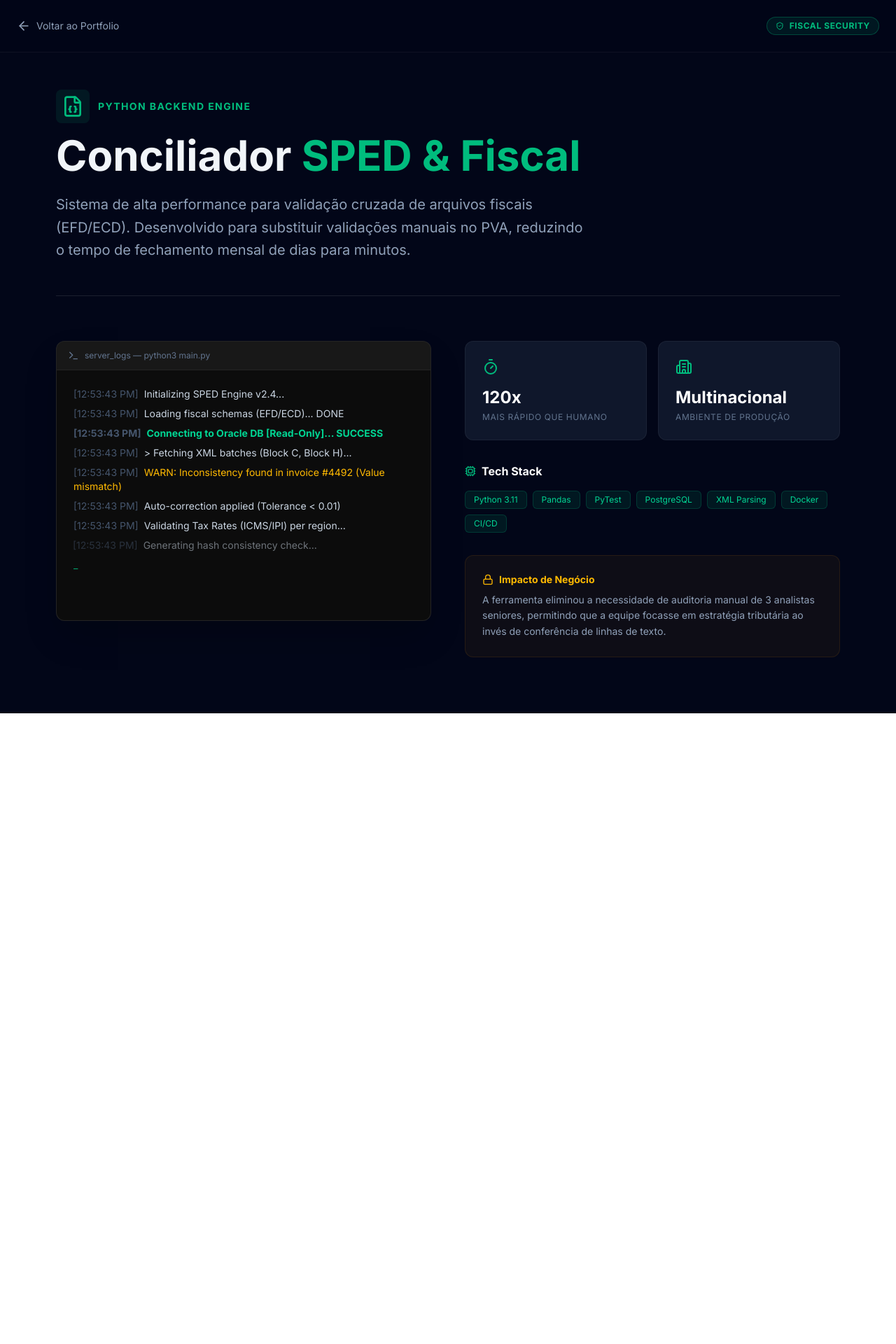
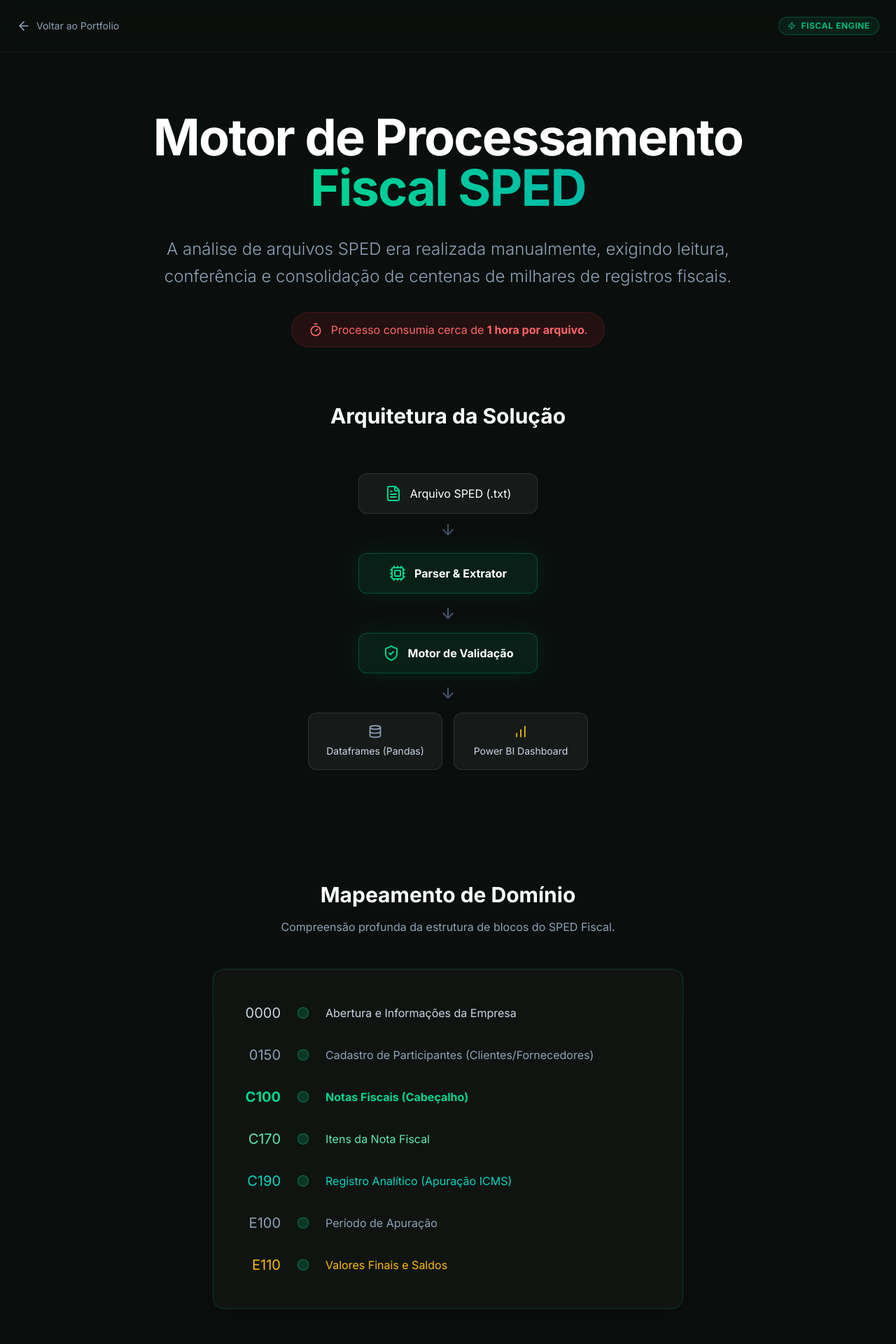
Before and after one commit to Nibson-dev/nibson-portfolio, a Next.js app: page /projects/sped in a window 1280 px wide. Shown: the top 1920 px of the page at 70% size. Before the commit the page ends 1019 px from the top, so only its background shows below. Built offline with nearby package versions, Linux system fonts and the light colour scheme.

Commit message:
refactor(sped): completely redesign page to focus on architecture, domain knowledge and stateless processing

```diff
--- a/app/projects/sped/page.tsx
+++ b/app/projects/sped/page.tsx
@@ -1,160 +1,221 @@
 "use client";
 
 /**
- * @component SpedPage
- * @description Visualização interativa do motor de processamento fiscal (SPED).
- * * ARCHITECTURE NOTE:
- * O processamento real ocorre no backend (Python/Pandas). Esta interface
- * simula o output do terminal para demonstrar ao usuário final a velocidade
- * e as etapas de validação que ocorrem "under the hood".
+ * @file SpedPage.tsx
+ * @description Apresentação do Motor de Processamento Fiscal.
+ * Foco em Arquitetura, Domínio de Negócio e Storytelling.
  */
 
 import { motion } from "framer-motion";
-import { ArrowLeft, Lock, Terminal, Cpu, Zap, FileJson, Building2, Timer, ShieldCheck } from "lucide-react";
+import { ArrowLeft, ArrowDown, FileText, Cpu, Database, BarChart, ShieldCheck, Zap, CheckCircle2, ServerOff, Timer, ArrowRight } from "lucide-react";
 import Link from "next/link";
-import { useEffect, useState } from "react";
 
 export default function SpedPage() {
-  const [logs, setLogs] = useState<string[]>([]);
-
-  // Simulation sequence demonstrating the validation pipeline
-  useEffect(() => {
-    const steps = [
-      { text: "Initializing SPED Engine v2.4...", delay: 500 },
-      { text: "Loading fiscal schemas (EFD/ECD)... DONE", delay: 1200 },
-      { text: "Connecting to Oracle DB [Read-Only]... SUCCESS", delay: 2000 },
-      { text: "> Fetching XML batches (Block C, Block H)...", delay: 2800 },
-      { text: "WARN: Inconsistency found in invoice #4492 (Value mismatch)", delay: 3500, color: "text-amber-400" },
-      { text: "Auto-correction applied (Tolerance < 0.01)", delay: 4000 },
-      { text: "Validating Tax Rates (ICMS/IPI) per region...", delay: 4800 },
-      { text: "Generating hash consistency check...", delay: 5500 },
-      { text: "SUCCESS: Report generated in /outputs/fiscal_2025.pdf", delay: 6500, color: "text-emerald-400" },
-    ];
-
-    let timeouts: NodeJS.Timeout[] = [];
-
-    steps.forEach((step, index) => {
-      const timeout = setTimeout(() => {
-        setLogs((prev) => [...prev, step.text]);
-      }, step.delay);
-      timeouts.push(timeout);
-    });
-
-    // Defensive Cleanup
-    return () => timeouts.forEach(clearTimeout);
-  }, []);
-
   return (
-    <main className="min-h-screen bg-slate-950 text-emerald-500 font-mono selection:bg-emerald-500/30">
+    <main className="min-h-screen bg-[#0a0f0d] text-slate-300 font-sans selection:bg-emerald-500/30">
 
       {/* NAV */}
-      <nav className="fixed top-0 left-0 w-full z-50 px-6 py-6 flex justify-between items-center bg-slate-950/80 backdrop-blur-md border-b border-white/5">
+      <nav className="fixed top-0 left-0 w-full z-50 px-6 py-6 flex justify-between items-center bg-[#0a0f0d]/80 backdrop-blur-md border-b border-white/5">
         <Link href="/" className="group flex items-center gap-2 text-slate-400 hover:text-white transition-colors">
           <ArrowLeft className="w-5 h-5 group-hover:-translate-x-1 transition-transform" />
-          <span className="text-sm font-sans">Voltar ao Portfolio</span>
+          <span className="text-sm">Voltar ao Portfolio</span>
         </Link>
         <div className="flex items-center gap-2 px-3 py-1 border border-emerald-500/30 bg-emerald-500/10 rounded-full">
-          <ShieldCheck className="w-3 h-3 text-emerald-500" />
-          <span className="text-xs text-emerald-500 font-bold tracking-wider font-sans">FISCAL SECURITY</span>
+          <Zap className="w-3 h-3 text-emerald-500" />
+          <span className="text-xs text-emerald-500 font-bold tracking-wider">FISCAL ENGINE</span>
         </div>
       </nav>
 
-      <section className="pt-32 pb-20 px-4 max-w-6xl mx-auto">
+      {/* 1. HERO (O Desafio & O Problema) */}
+      <section className="pt-40 pb-20 px-4 max-w-4xl mx-auto text-center">
+        <motion.div
+          initial={{ opacity: 0, y: 30 }}
+          animate={{ opacity: 1, y: 0 }}
+          transition={{ duration: 0.8 }}
+        >
+          <h1 className="text-5xl md:text-7xl font-bold text-white mb-8 tracking-tight">
+            Motor de Processamento <br />
+            <span className="text-transparent bg-clip-text bg-gradient-to-r from-emerald-400 to-teal-500">Fiscal SPED</span>
+          </h1>
+          <p className="text-xl md:text-2xl text-slate-400 leading-relaxed font-light">
+            A análise de arquivos SPED era realizada manualmente, exigindo leitura, conferência e consolidação de centenas de milhares de registros fiscais.
+          </p>
+          <div className="mt-8 inline-flex items-center gap-3 px-6 py-3 rounded-full bg-red-500/10 text-red-400 border border-red-500/20">
+            <Timer className="w-5 h-5" />
+            <span>Processo consumia cerca de <strong>1 hora por arquivo</strong>.</span>
+          </div>
+        </motion.div>
+      </section>
 
-        {/* HEADER */}
-        <motion.div
-          initial={{ opacity: 0, y: 20 }}
-          animate={{ opacity: 1, y: 0 }}
-          className="mb-16 border-b border-white/10 pb-12"
+      <div className="max-w-5xl mx-auto px-4 space-y-40 pb-40">
+
+        {/* 2. ARQUITETURA DA SOLUÇÃO */}
+        <motion.section
+          initial={{ opacity: 0, y: 50 }}
+          whileInView={{ opacity: 1, y: 0 }}
+          viewport={{ once: true, margin: "-100px" }}
+          className="text-center"
         >
-          <div className="flex items-center gap-3 mb-4">
-            <div className="p-2 bg-emerald-500/10 rounded-lg">
-              <FileJson className="w-8 h-8 text-emerald-500" />
+          <h2 className="text-3xl font-bold text-white mb-16">Arquitetura da Solução</h2>
+
+          <div className="flex flex-col items-center gap-4">
+            <div className="w-64 p-4 rounded-xl border border-white/10 bg-white/5 flex items-center justify-center gap-3">
+              <FileText className="text-emerald-400" /> <span className="font-mono text-white">Arquivo SPED (.txt)</span>
             </div>
-            <span className="text-emerald-500 font-bold tracking-widest text-sm">PYTHON BACKEND ENGINE</span>
+            <ArrowDown className="text-slate-600 w-6 h-6 animate-bounce" />
+
+            <div className="w-64 p-4 rounded-xl border border-emerald-500/30 bg-emerald-500/10 flex items-center justify-center gap-3 shadow-[0_0_30px_rgba(16,185,129,0.1)]">
+              <Cpu className="text-emerald-400" /> <span className="font-bold text-white">Parser & Extrator</span>
+            </div>
+            <ArrowDown className="text-slate-600 w-6 h-6" />
+
+            <div className="w-64 p-4 rounded-xl border border-emerald-500/30 bg-emerald-500/10 flex items-center justify-center gap-3 shadow-[0_0_30px_rgba(16,185,129,0.1)]">
+              <ShieldCheck className="text-emerald-400" /> <span className="font-bold text-white">Motor de Validação</span>
+            </div>
+            <ArrowDown className="text-slate-600 w-6 h-6" />
+
+            <div className="flex gap-4">
+               <div className="w-48 p-4 rounded-xl border border-white/10 bg-white/5 flex flex-col items-center justify-center gap-2">
+                 <Database className="text-slate-400 w-5 h-5" />
+                 <span className="text-sm text-slate-300">Dataframes (Pandas)</span>
+               </div>
+               <div className="w-48 p-4 rounded-xl border border-white/10 bg-white/5 flex flex-col items-center justify-center gap-2">
+                 <BarChart className="text-yellow-400 w-5 h-5" />
+                 <span className="text-sm text-slate-300">Power BI Dashboard</span>
+               </div>
+            </div>
+          </div>
+        </motion.section>
+
+        {/* 3. ENTENDIMENTO DO DOMÍNIO (Blocos SPED) */}
+        <motion.section
+          initial={{ opacity: 0, y: 50 }}
+          whileInView={{ opacity: 1, y: 0 }}
+          viewport={{ once: true, margin: "-100px" }}
+        >
+          <div className="mb-12 text-center">
+             <h2 className="text-3xl font-bold text-white mb-4">Mapeamento de Domínio</h2>
+             <p className="text-slate-400">Compreensão profunda da estrutura de blocos do SPED Fiscal.</p>
           </div>
 
-          <h1 className="text-4xl md:text-6xl font-bold text-slate-100 mb-6 font-sans">
-            Conciliador <span className="text-emerald-500">SPED & Fiscal</span>
-          </h1>
-          <p className="text-slate-400 text-lg md:text-xl max-w-3xl leading-relaxed font-sans">
-            Sistema de alta performance para validação cruzada de arquivos fiscais (EFD/ECD).
-            Desenvolvido para substituir validações manuais no PVA, reduzindo o tempo de fechamento mensal de dias para minutos.
-          </p>
-        </motion.div>
+          <div className="max-w-2xl mx-auto bg-[#0f1411] border border-emerald-500/20 rounded-2xl p-8 font-mono shadow-2xl">
+            {[
+              { block: "0000", desc: "Abertura e Informações da Empresa", color: "text-slate-300" },
+              { block: "0150", desc: "Cadastro de Participantes (Clientes/Fornecedores)", color: "text-slate-400" },
+              { block: "C100", desc: "Notas Fiscais (Cabeçalho)", color: "text-emerald-400 font-bold" },
+              { block: "C170", desc: "Itens da Nota Fiscal", color: "text-emerald-300" },
+              { block: "C190", desc: "Registro Analítico (Apuração ICMS)", color: "text-teal-400" },
+              { block: "E100", desc: "Período de Apuração", color: "text-slate-400" },
+              { block: "E110", desc: "Valores Finais e Saldos", color: "text-amber-400" },
+            ].map((item, index) => (
+              <div key={item.block} className="flex flex-col relative">
+                <div className="flex items-center gap-6 py-4 z-10 bg-[#0f1411]">
+                  <div className={`w-16 text-right text-xl ${item.color}`}>{item.block}</div>
+                  <div className="w-4 h-4 rounded-full bg-emerald-500/20 border border-emerald-500/50 flex-shrink-0" />
+                  <div className={`text-sm md:text-base ${item.color}`}>{item.desc}</div>
+                </div>
+                {/* Linha conectora */}
+                {index < 6 && <div className="absolute left-[87px] top-[40px] bottom-[-20px] w-px bg-emerald-500/20" />}
+              </div>
+            ))}
+          </div>
+        </motion.section>
 
-        <div className="grid grid-cols-1 md:grid-cols-2 gap-12">
+        {/* 4. SEGURANÇA (Stateless) */}
+        <motion.section
+          initial={{ opacity: 0, y: 50 }}
+          whileInView={{ opacity: 1, y: 0 }}
+          viewport={{ once: true, margin: "-100px" }}
+          className="grid grid-cols-1 md:grid-cols-2 gap-12 items-center"
+        >
+          <div>
+            <div className="w-16 h-16 rounded-2xl bg-emerald-500/10 flex items-center justify-center mb-6 border border-emerald-500/20">
+              <ServerOff className="w-8 h-8 text-emerald-400" />
+            </div>
+            <h2 className="text-3xl font-bold text-white mb-6">Arquitetura Zero-Trust & Stateless</h2>
+            <p className="text-slate-400 text-lg mb-8">
+              Dados fiscais são extremamente sensíveis. O motor foi desenhado para processar em memória, garantindo que nenhum dado de cliente seja persistido em banco de dados.
+            </p>
+          </div>
 
-          {/* TERMINAL SIMULATION */}
-          <motion.div
-            initial={{ opacity: 0, x: -20 }}
-            animate={{ opacity: 1, x: 0 }}
-            transition={{ delay: 0.2 }}
-            className="bg-[#0c0c0c] rounded-xl border border-white/10 shadow-2xl overflow-hidden flex flex-col h-[400px]"
-          >
-            <div className="flex items-center gap-2 px-4 py-3 bg-white/5 border-b border-white/5">
-              <Terminal className="w-4 h-4 text-slate-500" />
-              <span className="text-xs text-slate-500">server_logs — python3 main.py</span>
-            </div>
-            <div className="p-6 font-mono text-sm space-y-2 overflow-y-auto flex-1 custom-scrollbar">
-              {logs.map((log, i) => (
-                <motion.div
-                  key={i}
-                  initial={{ opacity: 0, x: -10 }}
-                  animate={{ opacity: 1, x: 0 }}
-                  className={log.includes("WARN") ? "text-amber-400" : log.includes("SUCCESS") ? "text-emerald-400 font-bold" : "text-slate-300"}
-                >
-                  <span className="text-slate-600 mr-2">[{new Date().toLocaleTimeString()}]</span>
-                  {log}
-                </motion.div>
-              ))}
-              <div className="animate-pulse text-emerald-500">_</div>
-            </div>
-          </motion.div>
+          <div className="bg-white/5 border border-white/10 rounded-2xl p-8 space-y-6">
+            {[
+              "Processamento 100% em memória RAM",
+              "Arquitetura Stateless (Sem Banco de Dados)",
+              "Não armazena arquivos pós-processamento",
+              "Validação estrita de input/output",
+              "Redução drástica da superfície de ataque"
+            ].map((text, i) => (
+              <div key={i} className="flex items-center gap-4">
+                <div className="p-1 rounded-full bg-emerald-500/20 text-emerald-400">
+                  <CheckCircle2 className="w-5 h-5" />
+                </div>
+                <span className="text-slate-300">{text}</span>
+              </div>
+            ))}
+          </div>
+        </motion.section>
 
-          {/* METRICS & STACK */}
-          <div className="space-y-8">
+        {/* 5. PERFORMANCE (Antes vs Depois) */}
+        <motion.section
+          initial={{ opacity: 0, y: 50 }}
+          whileInView={{ opacity: 1, y: 0 }}
+          viewport={{ once: true, margin: "-100px" }}
+        >
+          <div className="bg-gradient-to-br from-emerald-900/40 to-[#0a0f0d] border border-emerald-500/20 rounded-3xl p-12 text-center">
+            <h2 className="text-3xl font-bold text-white mb-12">Impacto em Performance</h2>
 
-            <div className="grid grid-cols-2 gap-4">
-              <div className="p-6 bg-slate-900 rounded-xl border border-white/5 group hover:border-emerald-500/30 transition-colors">
-                <Timer className="w-6 h-6 text-emerald-500 mb-4" />
-                <div className="text-2xl font-bold text-white mb-1">120x</div>
-                <div className="text-xs text-slate-500 uppercase tracking-wider">Mais Rápido que Humano</div>
-              </div>
-              <div className="p-6 bg-slate-900 rounded-xl border border-white/5 group hover:border-emerald-500/30 transition-colors">
-                <Building2 className="w-6 h-6 text-emerald-500 mb-4" />
-                <div className="text-2xl font-bold text-white mb-1">Multinacional</div>
-                <div className="text-xs text-slate-500 uppercase tracking-wider">Ambiente de Produção</div>
-              </div>
+            <div className="grid grid-cols-1 md:grid-cols-3 gap-8 items-center justify-center max-w-3xl mx-auto">
+               <div className="p-6 rounded-2xl bg-red-500/5 border border-red-500/10">
+                  <p className="text-slate-500 mb-2 uppercase tracking-wider text-sm">Antes</p>
+                  <p className="text-4xl font-bold text-red-400">1 hora</p>
+                  <p className="text-xs text-red-400/50 mt-2">Por arquivo (Manual)</p>
+               </div>
+
+               <div className="flex justify-center hidden md:flex">
+                  <ArrowRight className="w-10 h-10 text-emerald-500/50" />
+               </div>
+
+               <div className="p-6 rounded-2xl bg-emerald-500/10 border border-emerald-500/30 relative overflow-hidden">
+                  <div className="absolute top-0 left-0 w-full h-1 bg-emerald-500" />
+                  <p className="text-emerald-500 mb-2 uppercase tracking-wider text-sm font-bold">Depois</p>
+                  <p className="text-5xl font-bold text-white">20 seg</p>
+                  <p className="text-xs text-emerald-400 mt-2">Processamento Autônomo</p>
+               </div>
             </div>
 
-            <div className="space-y-4">
-              <h3 className="text-white font-bold flex items-center gap-2">
-                <Cpu className="w-4 h-4 text-emerald-500" /> Tech Stack
-              </h3>
-              <div className="flex flex-wrap gap-2">
-                {["Python 3.11", "Pandas", "PyTest", "PostgreSQL", "XML Parsing", "Docker", "CI/CD"].map((tech) => (
-                  <span key={tech} className="px-3 py-1 bg-emerald-500/10 border border-emerald-500/20 text-emerald-400 text-xs rounded-md font-mono">
-                    {tech}
-                  </span>
-                ))}
-              </div>
+            <div className="mt-12 inline-block px-6 py-3 rounded-full bg-white/5 border border-white/10 text-slate-300">
+              Escala provada: <strong>120 SPEDs</strong> processados em lote = <strong>120 horas economizadas</strong>.
             </div>
+          </div>
+        </motion.section>
 
-            <div className="p-6 bg-amber-500/5 rounded-xl border border-amber-500/10">
-              <h4 className="text-amber-400 font-bold mb-2 text-sm flex items-center gap-2">
-                <Lock className="w-4 h-4" /> Impacto de Negócio
-              </h4>
-              <p className="text-slate-400 text-sm leading-relaxed font-sans">
-                A ferramenta eliminou a necessidade de auditoria manual de 3 analistas seniores, permitindo que a equipe focasse em estratégia tributária ao invés de conferência de linhas de texto.
-              </p>
-            </div>
+        {/* 6. LIÇÕES APRENDIDAS */}
+        <motion.section
+          initial={{ opacity: 0, y: 50 }}
+          whileInView={{ opacity: 1, y: 0 }}
+          viewport={{ once: true, margin: "-100px" }}
+          className="border-t border-white/10 pt-20"
+        >
+          <h2 className="text-2xl font-bold text-white mb-8">Engineering Takeaways</h2>
+          <div className="grid grid-cols-2 md:grid-cols-3 gap-4">
+             {[
+               "Otimização em O(n) para arquivos grandes",
+               "Gestão de memória com Pandas/Chunking",
+               "Clean Architecture em Python",
+               "Segurança By Design (Stateless)",
+               "Modelagem de Dados para BI",
+               "Tradução de Regras de Negócio para Código"
+             ].map((lesson, i) => (
+               <div key={i} className="p-4 rounded-lg bg-white/5 border border-white/5 text-sm text-slate-400 flex items-start gap-3 hover:bg-white/10 transition-colors">
+                  <span className="text-emerald-500 font-mono">{`0${i+1}`}</span>
+                  {lesson}
+               </div>
+             ))}
+          </div>
+        </motion.section>
 
-          </div>
-
-        </div>
-
-      </section>
+      </div>
     </main>
   );
 }
```
